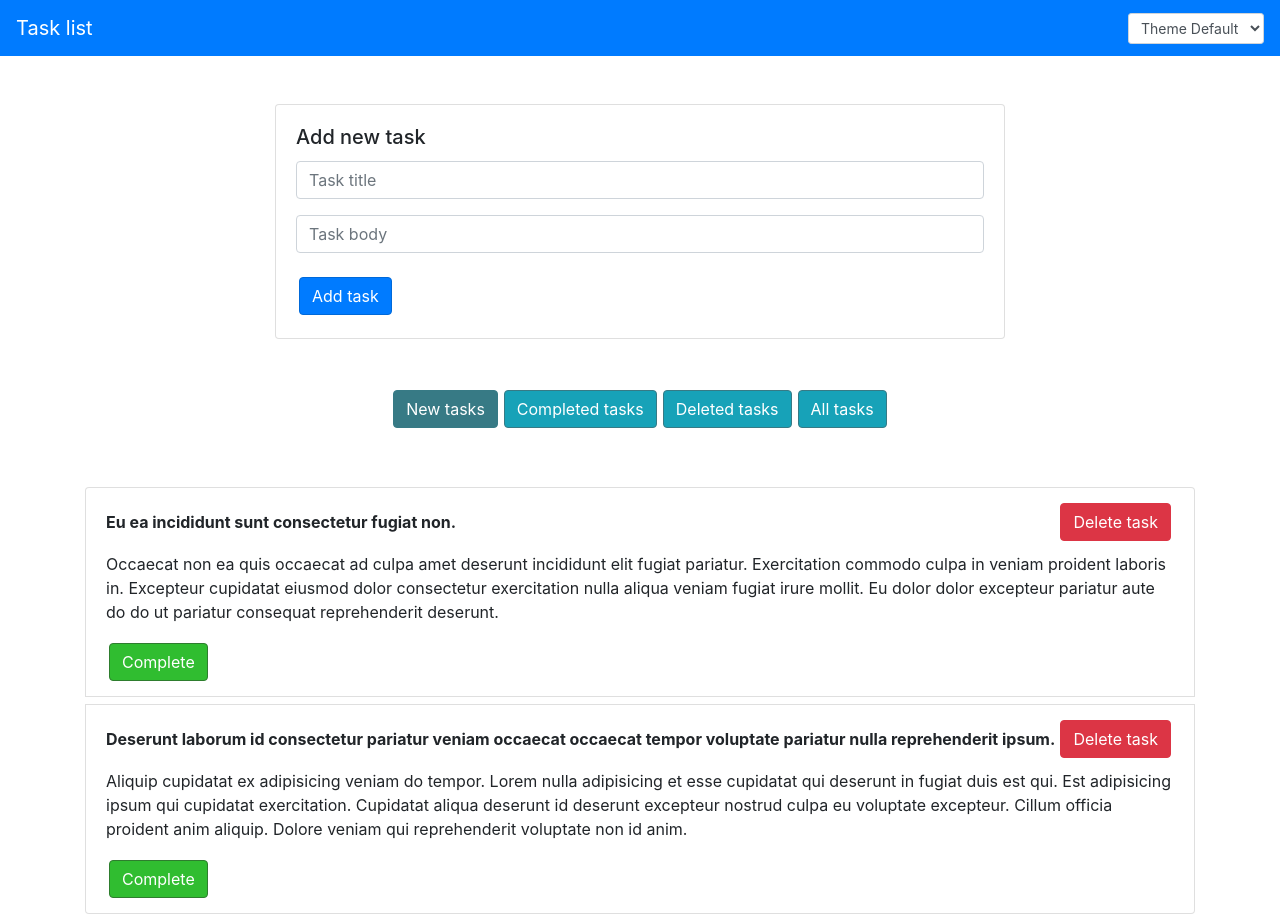
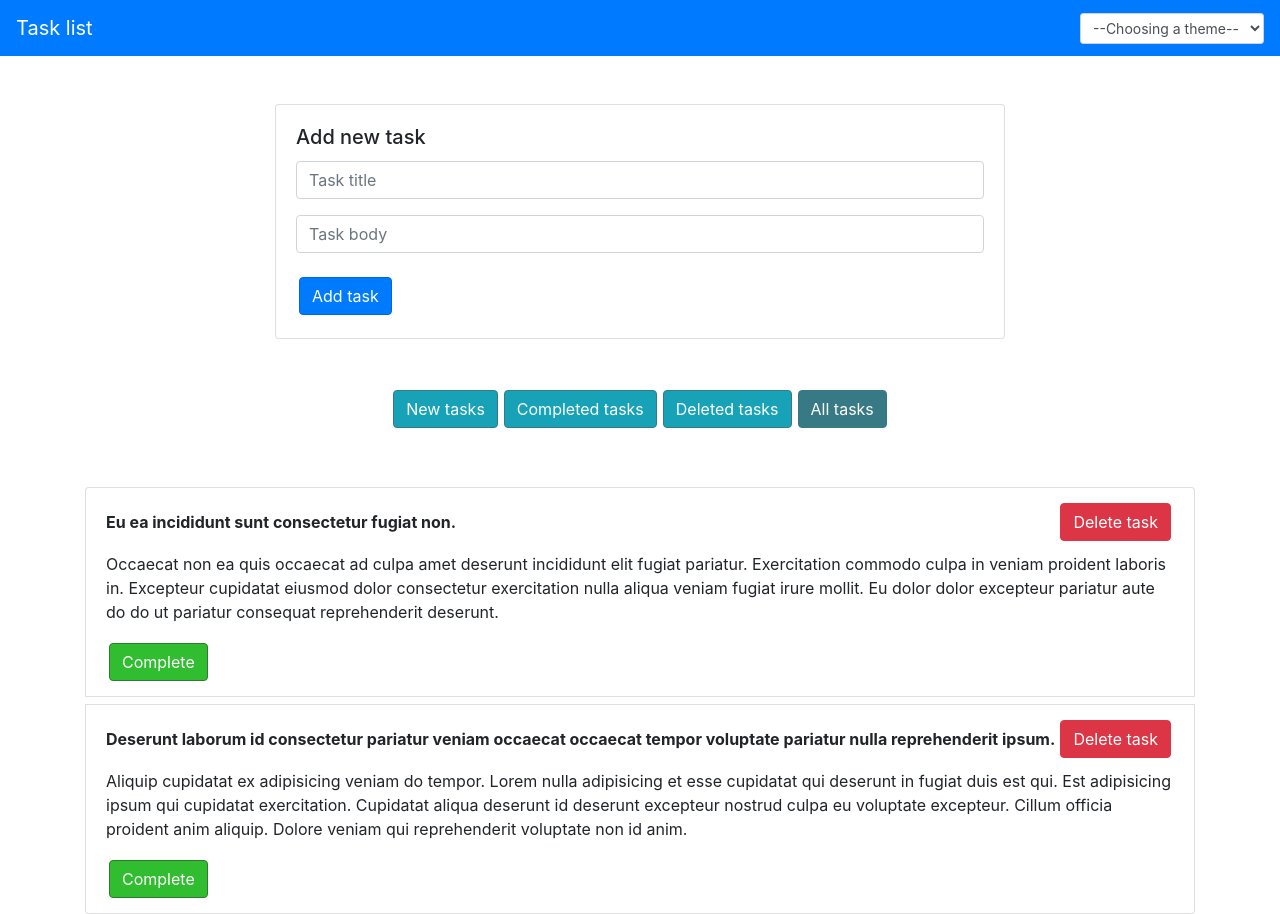
Before and after one commit to OlgaBul/Task-list, a plain HTML site: page index.html in a window 1280 px wide. Drawn offline with nearby package versions, Linux system fonts and the light colour scheme.

Commit message:
Update index.html
Added theme selection line

```diff
--- a/index.html
+++ b/index.html
@@ -19,6 +19,7 @@
       <a class="navbar-brand">Task list</a>
       <form class="form-inline">
         <select class="form-control form-control-sm" id="themeSelect">
+          <option selected disabled hidden>--Choosing a theme--</option>
           <option value="default">Theme Default</option>
           <option value="light">Theme Light</option>
           <option value="dark">Theme Dark</option>
@@ -59,10 +60,10 @@
     </div>
     <div class="button-list-section mt-5">
       <div class="container d-flex tasks-btn justify-content-center">
-        <button class="btn btn-info new act">New tasks</button>
+        <button class="btn btn-info new">New tasks</button>
         <button class="btn btn-info compl">Completed tasks</button>
         <button class="btn btn-info del">Deleted tasks</button>
-        <button class="btn btn-info all">All tasks</button>
+        <button class="btn btn-info all act">All tasks</button>
       </div>
     </div>
     <div class="tasks-list-section mt-5">
```
